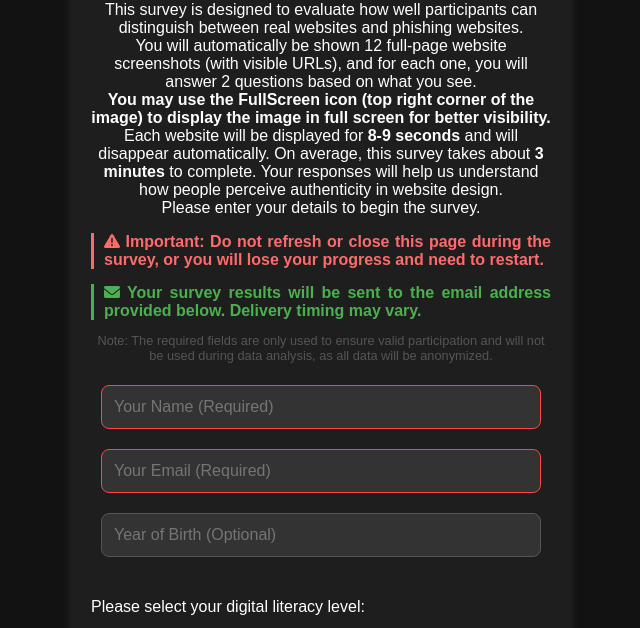
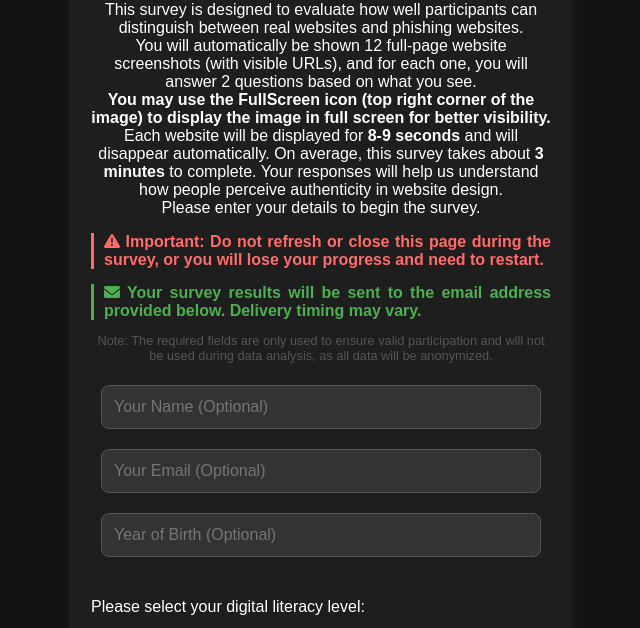
Before and after one commit to researchsurvey/survey, a plain HTML site: page real-vs-fake-study.html in a window 1280 px wide. Shown: the part 136-764 px from the top of the page, without its empty margins (319-959 px from the left). Drawn offline with Linux system fonts and the light colour scheme.

Commit message:
Update real-vs-fake-study.html

```diff
--- a/real-vs-fake-study.html
+++ b/real-vs-fake-study.html
@@ -110,8 +110,8 @@
             Note: The required fields are only used to ensure valid participation and will not be used during data analysis, as all data will be anonymized.
         </p>
 
-        <input type="text" id="name" placeholder="Your Name (Required)" required>
-        <input type="email" id="email" placeholder="Your Email (Required)" required pattern="[a-z0-9._%+-]+@[a-z0-9.-]+\.[a-z]{2,4}$">
+        <input type="text" id="name" placeholder="Your Name (Optional)">
+        <input type="email" id="email" placeholder="Your Email (Optional)" pattern="[a-z0-9._%+-]+@[a-z0-9.-]+\.[a-z]{2,4}$">
         <input type="number" id="birthYear" placeholder="Year of Birth (Optional)" min="1900" max="2024">
 
         <div class="radio-group">
```
